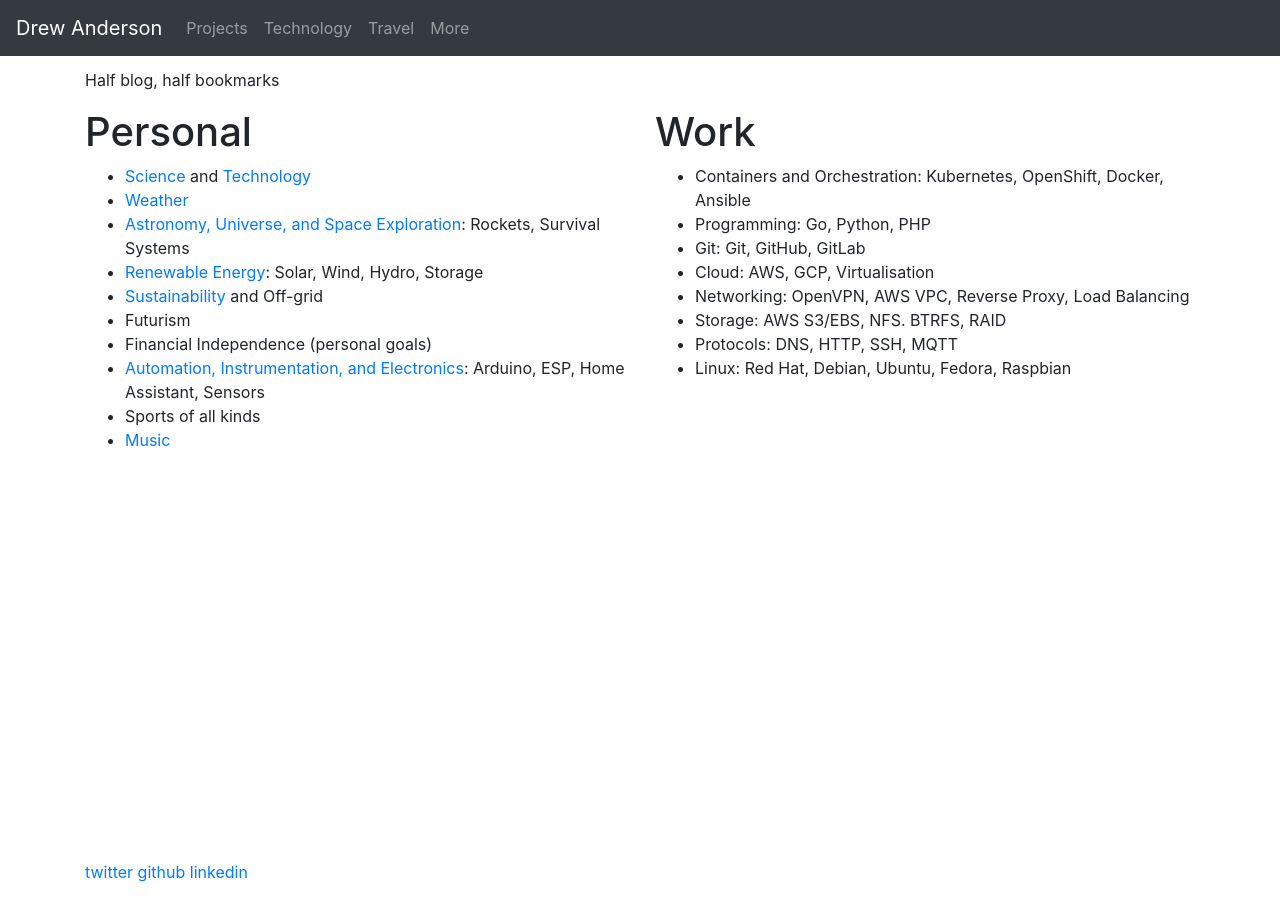
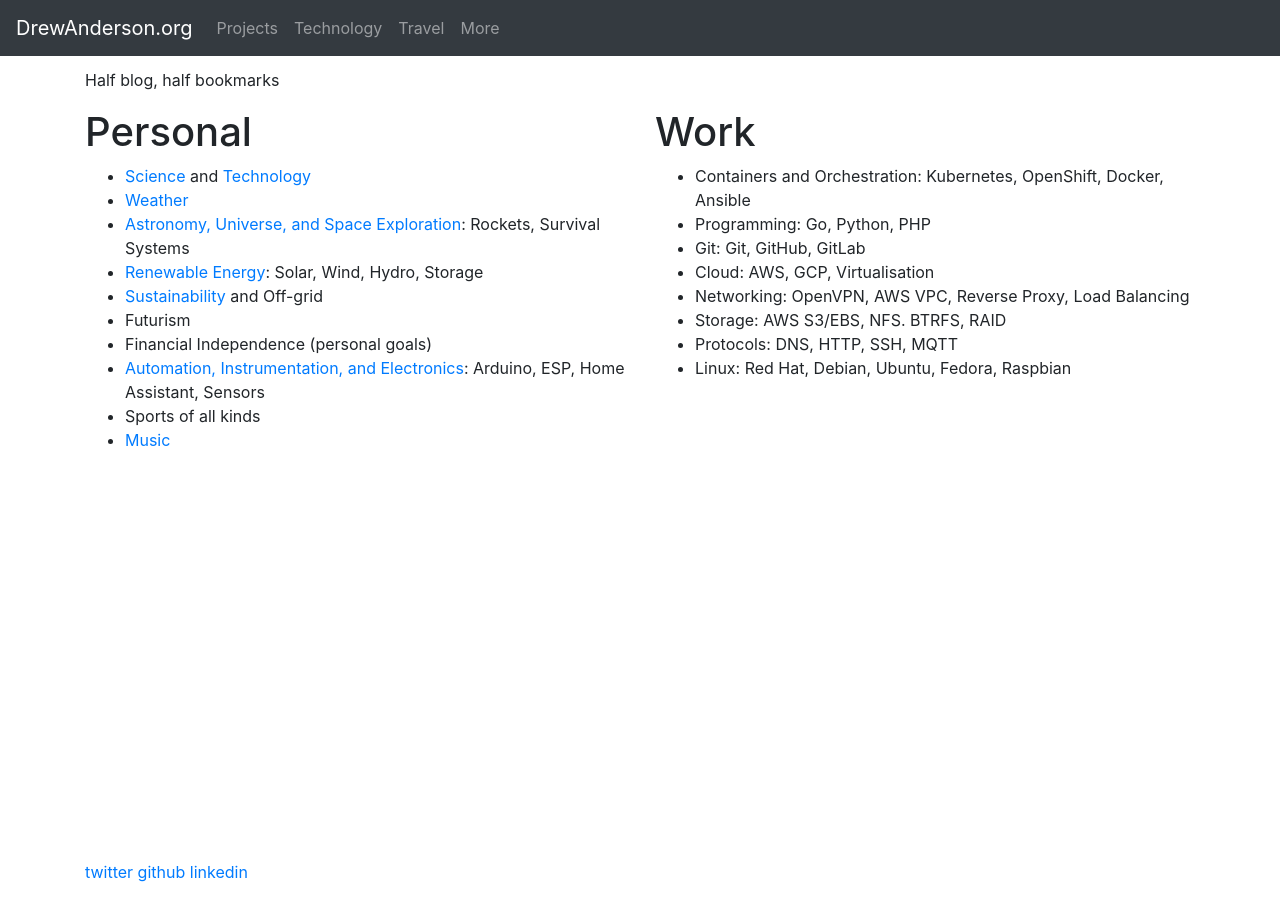
Before and after one commit to drewandersonnz/drewandersonnz.github.io, a Jekyll site: the page built from index.md, in a window 1280 px wide. Built offline with Jekyll 4.4.1, drawn with Linux system fonts in a browser that asks for light colours.

Commit message:
use domain name as name

```diff
--- a/_config.yml
+++ b/_config.yml
@@ -1,3 +1,3 @@
-name: Drew Anderson
+name: DrewAnderson.org
 description: A place for me to learn
 version: v1.2.0
```
